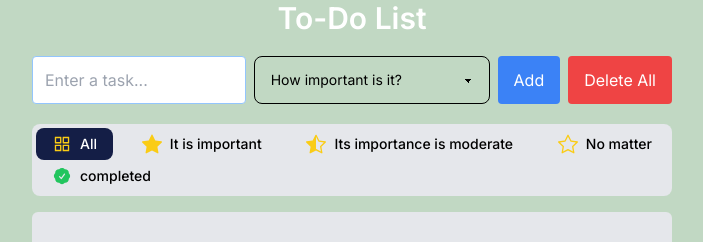
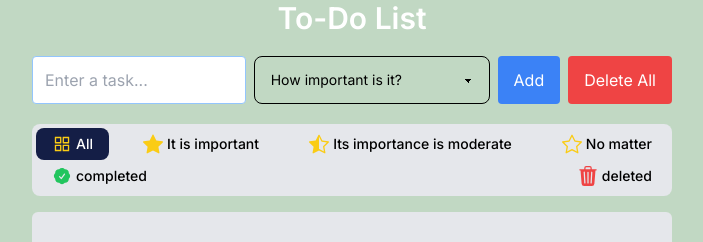
Before and after one commit to Amirmohamadhejazi/Super-Application, a Next.js app: page / in a window 1280 px wide. Shown: the top 242 px of the page, without its empty margins (288-991 px from the left). Built offline with nearby package versions, Linux system fonts and the light colour scheme.

Commit message:
add deleted todos

```diff
--- a/src/app/components/TodoApp/TodoApp.tsx
+++ b/src/app/components/TodoApp/TodoApp.tsx
@@ -15,6 +15,9 @@ import { NoData } from '..';
 const TodoApp = () => {
     // todoLists State
     const [todo, setTodo] = useState<TTodo[]>([]);
+    const [todosDeleted, setTodosDeleted] = useState<TTodo[]>([]);
+
+    console.log(todosDeleted);
 
     // State input todoList
     const [task, setTask] = useState('');
@@ -25,9 +28,16 @@ const TodoApp = () => {
     // State select box
     const [selectImportant, setSelectImportant] = useState<number>();
 
-    const TabHandlerData = todo.filter((items) =>
-        tab === 0 ? items : tab === 4 ? items.completed : items.important === tab && items.completed === false
-    );
+    const TabHandlerData =
+        tab === 5
+            ? todosDeleted
+            : todo.filter((items) => {
+                  return tab === 0
+                      ? items
+                      : tab === 4
+                      ? items.completed
+                      : items.important === tab && items.completed === false;
+              });
 
     // Add todoList
     const addTodo = (data: any) => {
@@ -45,6 +55,7 @@ const TodoApp = () => {
                     createTime: dateCreate,
                     important: selectImportant,
                     completed: false,
+                    Returnable: true,
                     id: new Date().getTime()
                 };
                 setTask('');
@@ -62,9 +73,20 @@ const TodoApp = () => {
     // Remove todo from todoList by Id
     const removeTodo = (index: number) => {
         const dataNew = todo.filter((items) => items.id !== index);
+        const dataDeleted = todo.filter((items) => items.id === index)[0];
+
         toast.error(`todo by id ${index} deleted!`);
         setTodo(dataNew);
+        setTodosDeleted([
+            ...todosDeleted,
+            {
+                ...dataDeleted,
+                Returnable: false
+            }
+        ]);
     };
+
+    console.log(todosDeleted);
 
     // Remove All todos in todoList
     const removeAllTodo = () => {
@@ -134,11 +156,11 @@ const TodoApp = () => {
                     </motion.button>
                 </form>
                 <div className="mt-5 flex flex-grow  flex-col gap-y-4  overflow-y-auto text-white  ">
-                    <div className="tabs flex justify-between tabs-boxed bg-gray-200">
+                    <div className="tabs flex  justify-between tabs-boxed bg-gray-200">
                         {tabData.map((items) => {
                             return (
                                 <div
-                                    className={`flex items-center gap-x-2 tab  ${
+                                    className={`flex items-center gap-x-1 tab  ${
                                         items.id === tab ? 'text-white bg-[#141E46]' : 'text-black'
                                     } `}
                                     key={items.id}
@@ -153,8 +175,12 @@ const TodoApp = () => {
                                             <BsStarHalf />
                                         ) : items.id === 3 ? (
                                             <BsStar />
+                                        ) : items.id === 4 ? (
+                                            <HiCheckBadge className="text-green-500" />
                                         ) : (
-                                            items.id === 4 && <HiCheckBadge className="text-green-500" />
+                                            items.id === 5 && (
+                                                <BsFillTrash3Fill className="text-xl text-red-500 transition-all duration-300 hover:text-red-700 " />
+                                            )
                                         )}
                                     </div>
                                     <span className="font-medium">{items.tabName}</span>
@@ -190,7 +216,7 @@ const TodoApp = () => {
                                     {todoItems.createTime}
                                 </span>
                                 <div className="flex justify-end gap-x-2">
-                                    {todoItems.completed === false && (
+                                    {todoItems.completed === false && todoItems.Returnable && (
                                         <button
                                             className="text-green-500 transition-all duration-300 hover:text-green-700 "
                                             onClick={() => addToCompleted(todoItems.id)}
@@ -198,7 +224,7 @@ const TodoApp = () => {
                                             <VscCheckAll className="text-xl  " />
                                         </button>
                                     )}
-                                    {todoItems.completed === true && (
+                                    {todoItems.completed === true && todoItems.Returnable && (
                                         <button
                                             className="text-yellow-500 transition-all duration-300 hover:text-yellow-500 "
                                             onClick={() => returnTodo(todoItems.id)}
@@ -206,12 +232,14 @@ const TodoApp = () => {
                                             <BiArrowFromRight className="text-2xl" />
                                         </button>
                                     )}
+                                    {todoItems.Returnable && (
                                         <button
                                             className="text-red-500 transition-all duration-300 hover:text-red-700 "
                                             onClick={() => removeTodo(todoItems.id)}
                                         >
                                             <BsFillTrash3Fill className="text-xl" />
                                         </button>
+                                    )}
                                 </div>
                             </div>
                         ))
--- a/src/app/components/TodoApp/resources/data.ts
+++ b/src/app/components/TodoApp/resources/data.ts
@@ -19,6 +19,10 @@ const tabData: TTabData[] = [
     {
         tabName: 'completed',
         id: 4
+    },
+    {
+        tabName: 'deleted',
+        id: 5
     }
 ];
 
--- a/src/app/components/TodoApp/resources/type.ts
+++ b/src/app/components/TodoApp/resources/type.ts
@@ -3,6 +3,7 @@ export type TTodo = {
     createTime: string;
     important?: number;
     completed: boolean;
+    Returnable?: boolean;
     id: number;
 };
 export type TTabData = {
```
Lines whose indentation alone changed are shown as unchanged.
